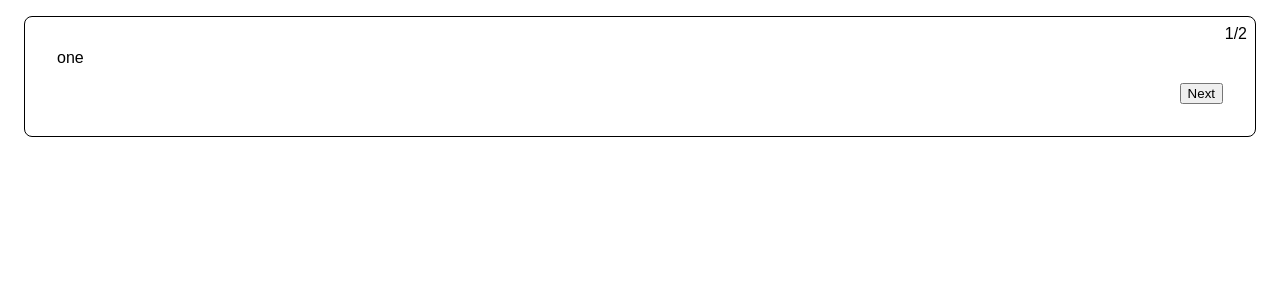
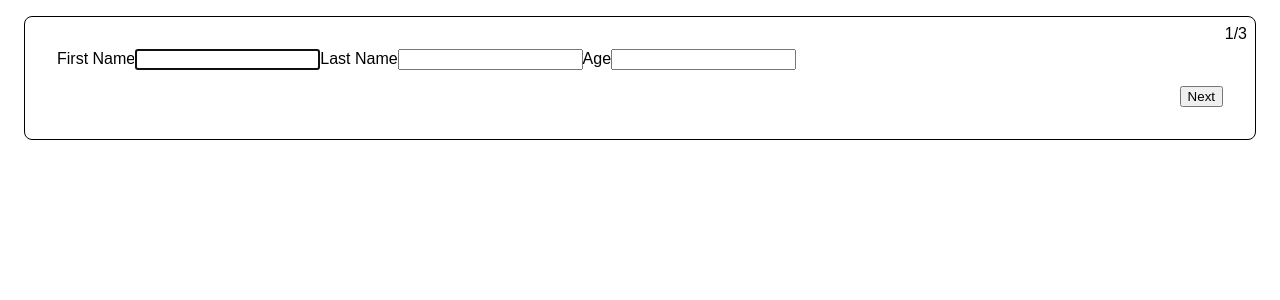
Before and after one commit to KausaChangs/react-multistep-form, a React (Vite) app: page / in a window 1280 px wide. Shown: the top 300 px of the page. Built offline with nearby package versions, Linux system fonts and the light colour scheme.

Commit message:
passed in form components into main app

```diff
--- a/src/App.tsx
+++ b/src/App.tsx
@@ -1,8 +1,11 @@
+import { AccountForm } from "./accountForm";
+import { AddressForm } from "./addressForm";
 import { useMultiStepForm } from "./useMultiStepForm";
+import { UserForm } from "./userForm";
 
 function App() {
   const { steps, currentStepIndex, step, isFirstStep, isLastStep, back, next } =
-    useMultiStepForm([<div>one</div>, <div>two</div>]);
+    useMultiStepForm([<UserForm />, <AddressForm />, <AccountForm />]);
   return (
     <div
       style={{
--- a/src/userForm.tsx
+++ b/src/userForm.tsx
@@ -1,4 +1,5 @@
 export function UserForm() {
+  return (
     <>
       <label>First Name</label>
       <input autoFocus required type="text"></input>
@@ -6,5 +7,6 @@
       <input required type="text"></input>
       <label>Age</label>
       <input required min={1} type="number"></input>
-  </>;
+    </>
+  );
 }
```
Lines whose indentation alone changed are shown as unchanged.
